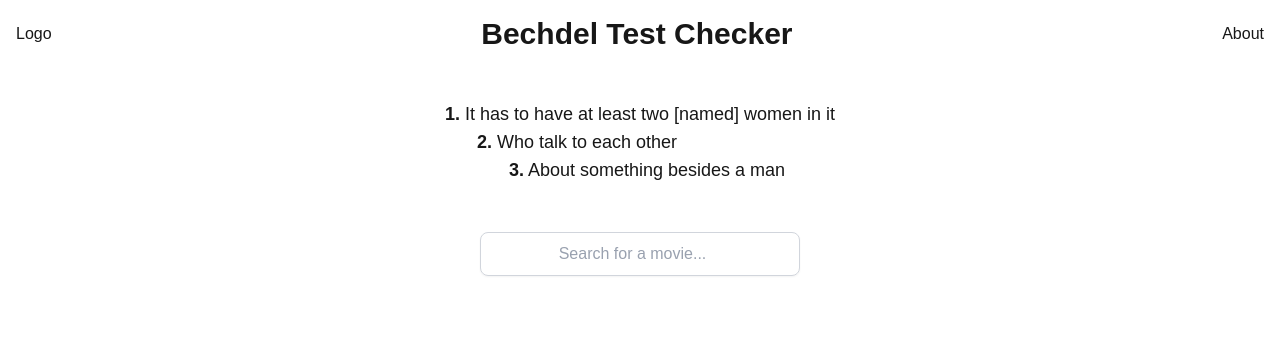
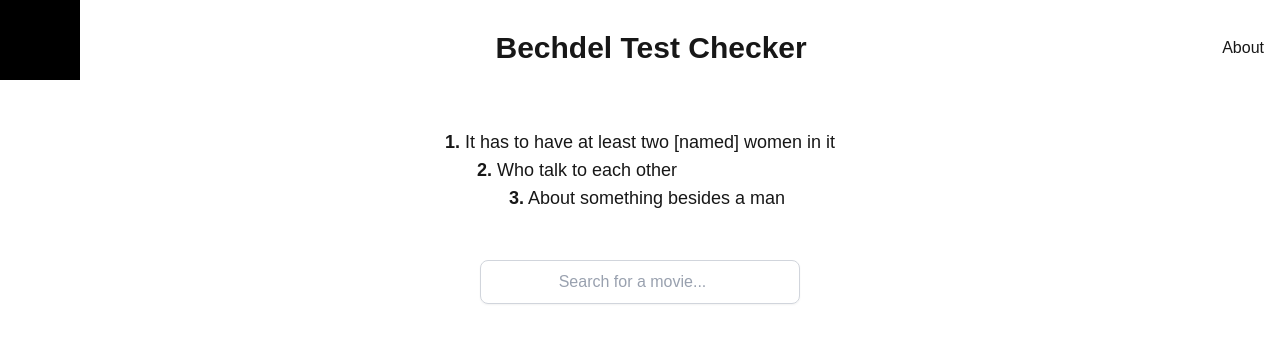
Before and after one commit to jacobadam/bechdel-wallace-test, a Next.js app: page / in a window 1280 px wide. Shown: the top 342 px of the page. Built offline with nearby package versions, Linux system fonts and the light colour scheme.

Commit message:
add logo to header

```diff
--- a/src/app/page.tsx
+++ b/src/app/page.tsx
@@ -2,6 +2,7 @@
 
 import React, { useState } from "react";
 import Link from "next/link";
+import Image from "next/image";
 import SearchBar from "@/components/SearchBar";
 import Results from "@/components/Results";
 import { getMovieByTitle } from "@/utils/  bechdelTestApi";
@@ -20,7 +21,12 @@ const Home: React.FC = () => {
   return (
     <div className="w-screen">
       <div className="flex flex-row mx-auto w-auto items-center justify-between ">
-        <div className="mt-4 ml-4 text-xs sm:text-base">Logo</div>
+        <Image
+          src="/bt-logo-black.gif"
+          width={80}
+          height={80}
+          alt="Picture of the author"
+        />
         <h1 className="relative flex-1 font-extrabold text-center text-lg sm:text-3xl mt-4 justify-center">
           Bechdel Test Checker
         </h1>
```
